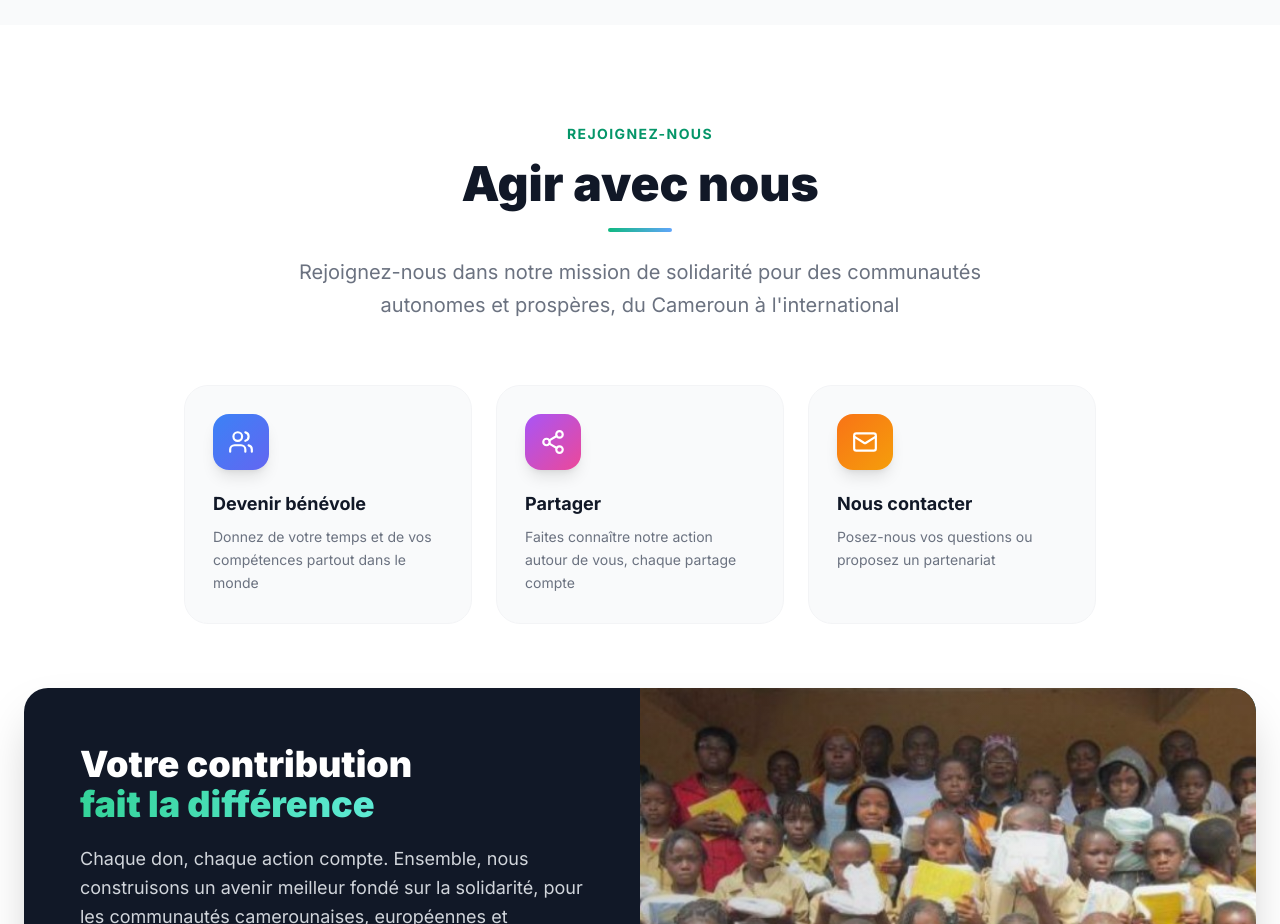
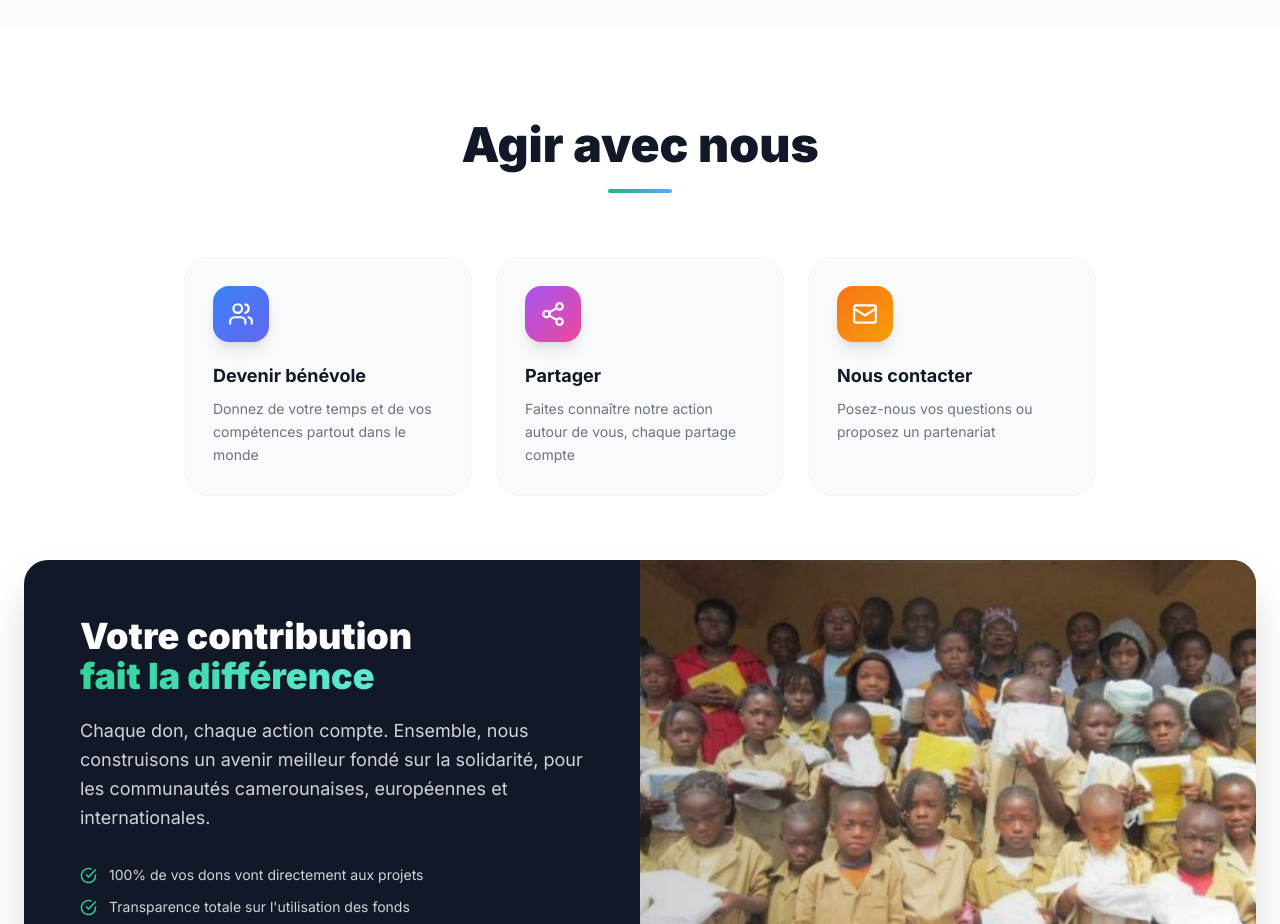
Before and after one commit to banaenavant/bana-en-avant, a React (Vite) app: page / in a window 1280 px wide. Shown: the part 4960-5884 px from the top of the page. Built offline with nearby package versions, Linux system fonts and the light colour scheme.

Commit message:
Suppression sous-titre et badge Rejoignez-nous section Agir avec nous
Co-Authored-By: Claude Sonnet 4.6 <noreply@anthropic.com>

```diff
--- a/src/components/GetInvolved.tsx
+++ b/src/components/GetInvolved.tsx
@@ -37,16 +37,10 @@ export default function GetInvolved() {
       <div className="container mx-auto px-6">
 
         <div className="text-center mb-16 animate-fadeInUp">
-          <span className="inline-block text-emerald-600 text-sm font-bold uppercase tracking-widest mb-4">
-            Rejoignez-nous
-          </span>
           <h2 className="text-4xl md:text-5xl font-black text-gray-900 mb-5">
             Agir avec nous
           </h2>
           <div className="w-16 h-1 bg-gradient-to-r from-emerald-500 to-blue-400 mx-auto mb-6 rounded-full" />
-          <p className="text-xl text-gray-500 max-w-3xl mx-auto leading-relaxed">
-            Rejoignez-nous dans notre mission de solidarité pour des communautés autonomes et prospères, du Cameroun à l'international
-          </p>
         </div>
 
         <div className="flex flex-wrap justify-center gap-6 mb-16">
```
